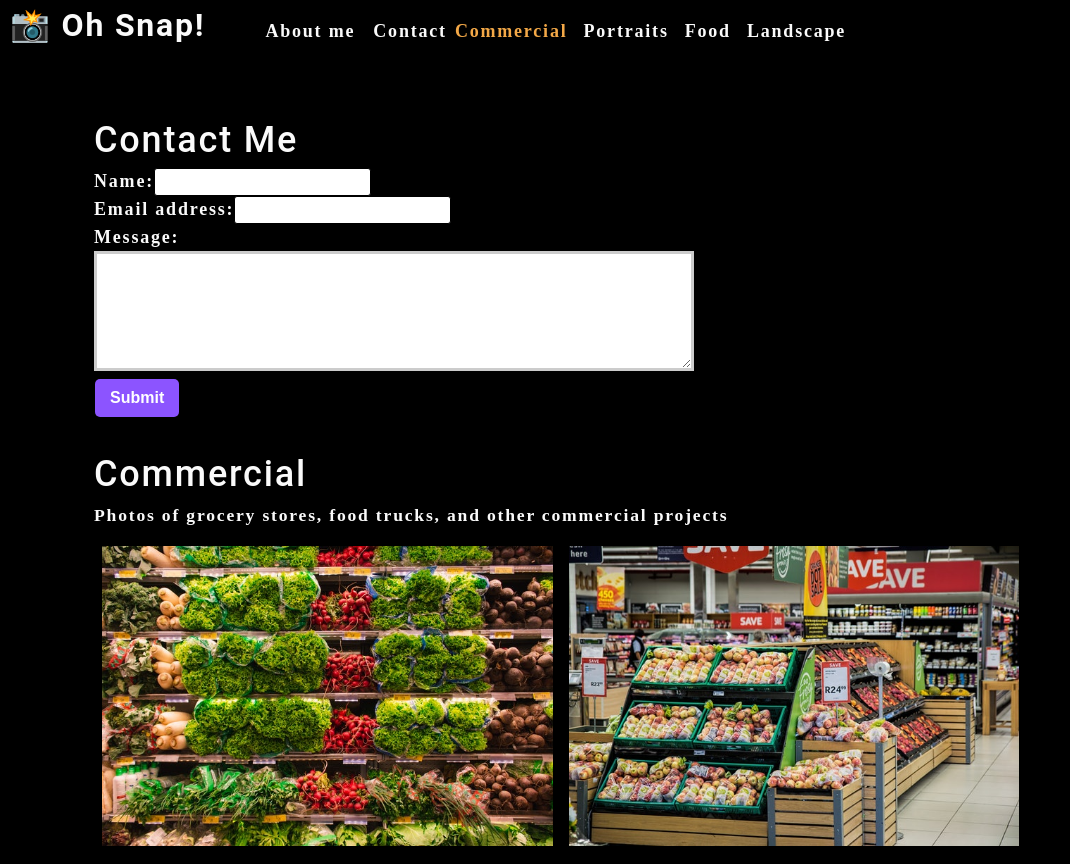
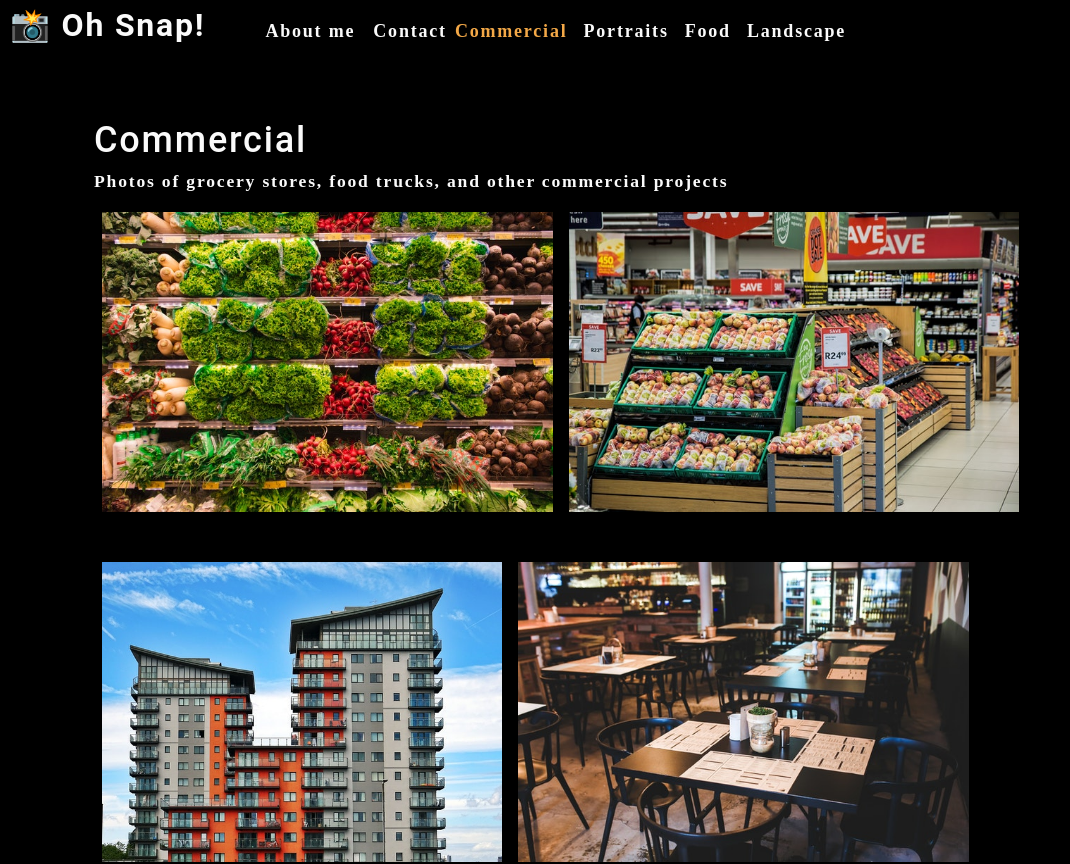
Before and after one commit to Draxion2/photo-port, a React (Create React App) app: page / in a window 1280 px wide. Shown: the top 864 px of the page, without its empty margins (0-1070 px from the left). Built offline with nearby package versions, Linux system fonts and the light colour scheme.

Commit message:
conditional rendering

```diff
--- a/src/App.js
+++ b/src/App.js
@@ -16,6 +16,7 @@ function App() {
   ]);
 
   const [currentCategory, setCurrentCategory] = useState(categories[0]);
+  const [contactSelected, setContactSelected] = useState(false);
 
   return (
     <div>
@@ -23,12 +24,19 @@ function App() {
         categories={categories}
         setCurrentCategory={setCurrentCategory}
         currentCategory={currentCategory}
+        contactSelected={contactSelected}
+        setContactSelected={setContactSelected}
       ></Nav>
       <main>
         <div>
-          <ContactForm></ContactForm>
-          <Gallery currentCategory={currentCategory}></Gallery>
-          <About></About>
+          {!contactSelected ? (
+            <>
+              <Gallery currentCategory={currentCategory}></Gallery>
+              <About></About>
+            </>
+          ) : (
+            <ContactForm></ContactForm>
+          )}
         </div>
       </main>
     </div>
--- a/src/components/Contact/index.js
+++ b/src/components/Contact/index.js
@@ -1,13 +1,33 @@
 import React, { useState } from 'react';
+import { validateEmail } from "../../utils/helpers";
 
 function ContactForm() {
 
     const [formState, setFormState] = useState({ name: '', email: '', message: '' });
+    const [errorMessage, setErrorMessage] = useState("");
 
     const { name, email, message } = formState;
 
     function handleChange(e) {
-        setFormState({...formState, [e.target.name]: e.target.value })
+        if (e.target.name === "email") {
+            const isValid = validateEmail(e.target.value);
+            console.log(isValid);
+            // isValid conditional statement
+            if (!isValid) {
+                setErrorMessage("Your email is invalid!");
+            } else {
+                setErrorMessage("");
+            }
+        } else {
+            if (!e.target.value.length) {
+                setErrorMessage(`${e.target.name} is required`);
+            } else {
+                setErrorMessage("");
+            }
+        }
+        if (!errorMessage) {
+            setFormState({...formState, [e.target.name]: e.target.value })
+        }
     }
 
     function handleSubmit(e) {
@@ -21,15 +41,20 @@ function ContactForm() {
             <form id="contact-form" onSubmit={handleSubmit}>
                 <div>
                     <label htmlFor="name">Name:</label>
-                    <input type="text" name="name" defaultValue={name} onChange={handleChange}/>
+                    <input type="text" name="name" defaultValue={name} onBlur={handleChange}/>
                 </div>
                 <div>
                     <label htmlFor="email">Email address:</label>
-                    <input type="email" name="email" defaultValue={email} onChange={handleChange}/>
+                    <input type="email" name="email" defaultValue={email} onBlur={handleChange}/>
                 </div>
                 <div>
                     <label htmlFor="message">Message:</label>
-                    <textarea name="message" rows="5" defaultValue={message} onChange={handleChange}/>
+                    <textarea name="message" rows="5" defaultValue={message} onBlur={handleChange}/>
+                    {errorMessage && (
+                        <div>
+                            <p className='error-text'>{errorMessage}</p>
+                        </div>
+                    )}
                 </div>
                 <button type="submit">Submit</button>
             </form>
--- a/src/components/Nav/index.js
+++ b/src/components/Nav/index.js
@@ -6,6 +6,8 @@ function Nav(props) {
         categories = [],
         setCurrentCategory,
         currentCategory,
+        contactSelected,
+        setContactSelected
     } = props;
     useEffect(() => {
         document.title = capitalizeFirstLetter(currentCategory.name);
@@ -19,20 +21,21 @@ function Nav(props) {
             </h2>
             <nav>
                 <ul className="flex-row">
-                <li className="mx-2">
-                    <a data-testid="about" href="#about">
+                <li className={`mx-2 ${contactSelected && 'navActive'}`}>
+                    <a data-testid="about" href="#about" onClick={() => setContactSelected(false)}>
                     About me
                     </a>
                 </li>
                 <li>
-                    <span>Contact</span>
+                    <span onClick={() => setContactSelected(true)}>Contact</span>
                 </li>
                     {categories.map((category) => (
                         <li className={`mx-1 ${
-                            currentCategory.name === category.name && `navActive`
+                            currentCategory.name === category.name && !contactSelected && `navActive`
                         }`} key={category.name}>
                             <span onClick={() => {
                                 setCurrentCategory(category)
+                                setContactSelected(false);
                             }}>
                                 {capitalizeFirstLetter(category.name)}
                             </span>
```
